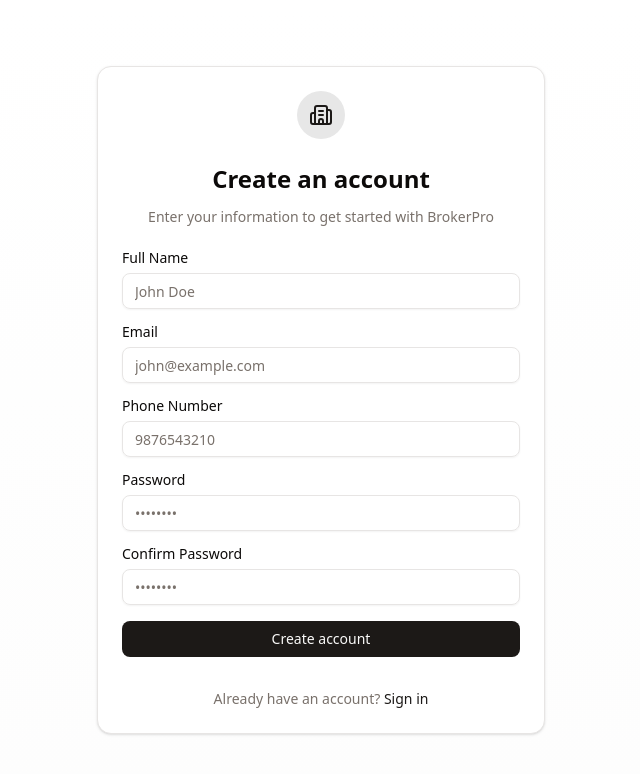
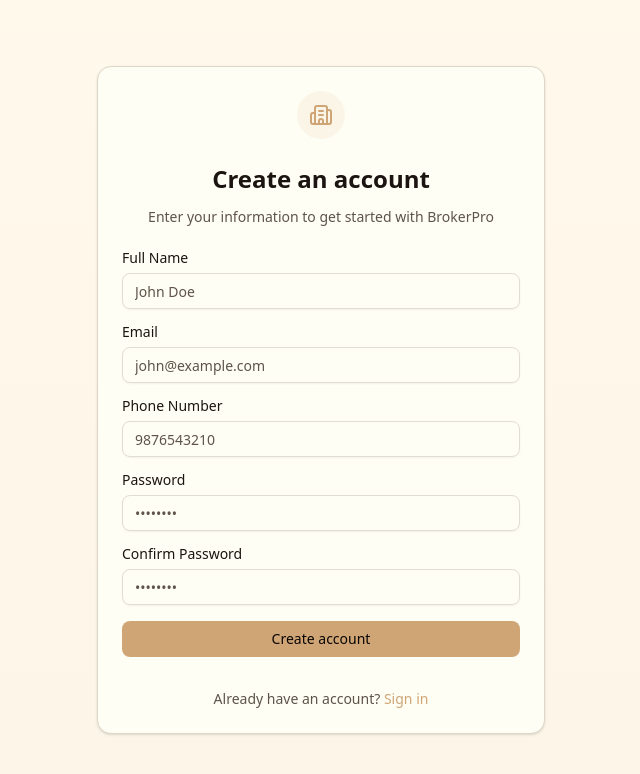
Before and after one commit to ssagar1999/broker-pro, a Next.js app: page /register in a window 1280 px wide. Shown: the top 774 px of the page, without its empty margins (319-959 px from the left). Built offline with nearby package versions, Linux system fonts and the light colour scheme.

Commit message:
added brown theme

```diff
--- a/src/app/all-properties/page.tsx
+++ b/src/app/all-properties/page.tsx
@@ -65,27 +65,9 @@ export default function PropertiesPage() {
     setPriceRange(min, max)
   }, [priceRangeStrings, setPriceRange])
 
-  // debounce search to reduce API calls
-  const debouncedSearch = useDebounce(filters.searchQuery, 500)
 
-  // property types list - we'll get this from the current properties
-  // const uniquePropertyTypes = useMemo(
-  //   () => Array.from(new Set((properties || []).map((p) => p.propertyType))).filter(Boolean) as string[],
-  //   [properties],
-  // )
 
-  // Update search query when debounced value changes
-  // useEffect(() => {
-  //   if (debouncedSearch !== filters.searchQuery) {
-  //     setSearchQuery(debouncedSearch)
-  //     // Trigger smart pagination when search changes
-  //     if (userId) {
-  //       fetchPropertiesWithSmartPagination(userId)
-  //     }
-  //   }
-  // }, [debouncedSearch, filters.searchQuery, setSearchQuery, fetchPropertiesWithSmartPagination, userId])
 
-  // Refetch when filters change (except search which is handled by debounce)
   useEffect(() => {
     if (userId) {
       fetchPropertiesWithSmartPagination(userId)
--- a/src/app/globals.css
+++ b/src/app/globals.css
@@ -1,4 +1,4 @@
-@import "tailwindcss";
+ @import "tailwindcss";
 @import "tw-animate-css";
 
 @custom-variant dark (&:is(.dark *));
@@ -8,115 +8,100 @@
   --color-foreground: var(--foreground);
   --font-sans: var(--font-geist-sans);
   --font-mono: var(--font-geist-mono);
-  --color-sidebar-ring: var(--sidebar-ring);
-  --color-sidebar-border: var(--sidebar-border);
-  --color-sidebar-accent-foreground: var(--sidebar-accent-foreground);
-  --color-sidebar-accent: var(--sidebar-accent);
-  --color-sidebar-primary-foreground: var(--sidebar-primary-foreground);
-  --color-sidebar-primary: var(--sidebar-primary);
-  --color-sidebar-foreground: var(--sidebar-foreground);
-  --color-sidebar: var(--sidebar);
-  --color-chart-5: var(--chart-5);
-  --color-chart-4: var(--chart-4);
-  --color-chart-3: var(--chart-3);
-  --color-chart-2: var(--chart-2);
-  --color-chart-1: var(--chart-1);
   --color-ring: var(--ring);
+  --color-border: var(--border);
   --color-input: var(--input);
-  --color-border: var(--border);
+  --color-primary: var(--primary);
+  --color-primary-foreground: var(--primary-foreground);
+  --color-secondary: var(--secondary);
+  --color-secondary-foreground: var(--secondary-foreground);
+  --color-muted: var(--muted);
+  --color-muted-foreground: var(--muted-foreground);
+  --color-accent: var(--accent);
+  --color-accent-foreground: var(--accent-foreground);
   --color-destructive: var(--destructive);
-  --color-accent-foreground: var(--accent-foreground);
-  --color-accent: var(--accent);
-  --color-muted-foreground: var(--muted-foreground);
-  --color-muted: var(--muted);
-  --color-secondary-foreground: var(--secondary-foreground);
-  --color-secondary: var(--secondary);
-  --color-primary-foreground: var(--primary-foreground);
-  --color-primary: var(--primary);
+  --color-card: var(--card);
+  --color-card-foreground: var(--card-foreground);
+  --color-popover: var(--popover);
   --color-popover-foreground: var(--popover-foreground);
-  --color-popover: var(--popover);
-  --color-card-foreground: var(--card-foreground);
-  --color-card: var(--card);
   --radius-sm: calc(var(--radius) - 4px);
   --radius-md: calc(var(--radius) - 2px);
   --radius-lg: var(--radius);
   --radius-xl: calc(var(--radius) + 4px);
 }
 
+
 :root {
   --radius: 0.625rem;
-  --card: oklch(1 0 0);
-  --card-foreground: oklch(0.147 0.004 49.25);
-  --popover: oklch(1 0 0);
-  --popover-foreground: oklch(0.147 0.004 49.25);
-  --primary: oklch(0.216 0.006 56.043);
-  --primary-foreground: oklch(0.985 0.001 106.423);
-  --secondary: oklch(0.97 0.001 106.424);
-  --secondary-foreground: oklch(0.216 0.006 56.043);
-  --muted: oklch(0.97 0.001 106.424);
-  --muted-foreground: oklch(0.553 0.013 58.071);
-  --accent: oklch(0.97 0.001 106.424);
-  --accent-foreground: oklch(0.216 0.006 56.043);
-  --destructive: oklch(0.577 0.245 27.325);
-  --border: oklch(0.923 0.003 48.717);
-  --input: oklch(0.923 0.003 48.717);
-  --ring: oklch(0.709 0.01 56.259);
-  --chart-1: oklch(0.646 0.222 41.116);
-  --chart-2: oklch(0.6 0.118 184.704);
-  --chart-3: oklch(0.398 0.07 227.392);
-  --chart-4: oklch(0.828 0.189 84.429);
-  --chart-5: oklch(0.769 0.188 70.08);
-  --sidebar: oklch(0.985 0.001 106.423);
-  --sidebar-foreground: oklch(0.147 0.004 49.25);
-  --sidebar-primary: oklch(0.216 0.006 56.043);
-  --sidebar-primary-foreground: oklch(0.985 0.001 106.423);
-  --sidebar-accent: oklch(0.97 0.001 106.424);
-  --sidebar-accent-foreground: oklch(0.216 0.006 56.043);
-  --sidebar-border: oklch(0.923 0.003 48.717);
-  --sidebar-ring: oklch(0.709 0.01 56.259);
-  --background: oklch(1 0 0);
-  --foreground: oklch(0.147 0.004 49.25);
+
+  --background: oklch(0.985 0.02 80);
+  --foreground: oklch(0.2 0.015 50);
+
+  --card: oklch(1 0.015 80);
+  --card-foreground: oklch(0.2 0.015 50);
+
+  --popover: oklch(1 0.015 80);
+  --popover-foreground: oklch(0.2 0.015 50);
+
+  --primary: oklch(0.75 0.08 70);
+  --primary-foreground: oklch(0.12 0.015 50);
+
+  --secondary: oklch(0.95 0.015 85);
+  --secondary-foreground: oklch(0.25 0.02 45);
+
+  --muted: oklch(0.93 0.02 85);
+  --muted-foreground: oklch(0.45 0.02 60);
+
+  --accent: oklch(0.9 0.03 80);
+  --accent-foreground: oklch(0.25 0.02 45);
+
+  --destructive: oklch(0.6 0.25 27);
+  --border: oklch(0.88 0.02 85);
+  --input: oklch(0.9 0.015 85);
+  --ring: oklch(0.75 0.07 70);
+
+  --sidebar: oklch(0.97 0.015 85);
+  --sidebar-foreground: oklch(0.2 0.015 50);
 }
 
+
 .dark {
-  --background: oklch(0.147 0.004 49.25);
-  --foreground: oklch(0.985 0.001 106.423);
-  --card: oklch(0.216 0.006 56.043);
-  --card-foreground: oklch(0.985 0.001 106.423);
-  --popover: oklch(0.216 0.006 56.043);
-  --popover-foreground: oklch(0.985 0.001 106.423);
-  --primary: oklch(0.923 0.003 48.717);
-  --primary-foreground: oklch(0.216 0.006 56.043);
-  --secondary: oklch(0.268 0.007 34.298);
-  --secondary-foreground: oklch(0.985 0.001 106.423);
-  --muted: oklch(0.268 0.007 34.298);
-  --muted-foreground: oklch(0.709 0.01 56.259);
-  --accent: oklch(0.268 0.007 34.298);
-  --accent-foreground: oklch(0.985 0.001 106.423);
-  --destructive: oklch(0.704 0.191 22.216);
-  --border: oklch(1 0 0 / 10%);
-  --input: oklch(1 0 0 / 15%);
-  --ring: oklch(0.553 0.013 58.071);
-  --chart-1: oklch(0.488 0.243 264.376);
-  --chart-2: oklch(0.696 0.17 162.48);
-  --chart-3: oklch(0.769 0.188 70.08);
-  --chart-4: oklch(0.627 0.265 303.9);
-  --chart-5: oklch(0.645 0.246 16.439);
-  --sidebar: oklch(0.216 0.006 56.043);
-  --sidebar-foreground: oklch(0.985 0.001 106.423);
-  --sidebar-primary: oklch(0.488 0.243 264.376);
-  --sidebar-primary-foreground: oklch(0.985 0.001 106.423);
-  --sidebar-accent: oklch(0.268 0.007 34.298);
-  --sidebar-accent-foreground: oklch(0.985 0.001 106.423);
-  --sidebar-border: oklch(1 0 0 / 10%);
-  --sidebar-ring: oklch(0.553 0.013 58.071);
+  --background: oklch(0.22 0.015 50);
+  --foreground: oklch(0.97 0.02 100);
+
+  --card: oklch(0.25 0.015 50);
+  --card-foreground: oklch(0.97 0.02 100);
+
+  --popover: oklch(0.25 0.015 50);
+  --popover-foreground: oklch(0.97 0.02 100);
+
+  --primary: oklch(0.75 0.08 70);
+  --primary-foreground: oklch(0.15 0.02 50);
+
+  --secondary: oklch(0.35 0.02 50);
+  --secondary-foreground: oklch(0.97 0.02 100);
+
+  --muted: oklch(0.3 0.02 50);
+  --muted-foreground: oklch(0.75 0.02 80);
+
+  --accent: oklch(0.35 0.025 55);
+  --accent-foreground: oklch(0.97 0.02 100);
+
+  --destructive: oklch(0.6 0.25 27);
+  --border: oklch(0.35 0.015 55);
+  --input: oklch(0.3 0.02 50);
+  --ring: oklch(0.75 0.08 70);
+
+  --sidebar: oklch(0.25 0.015 50);
+  --sidebar-foreground: oklch(0.97 0.02 100);
 }
 
 @layer base {
   * {
     @apply border-border outline-ring/50;
   }
+
   body {
-    @apply bg-background text-foreground;
+    @apply bg-background text-foreground antialiased transition-colors duration-300;
   }
 }
```
